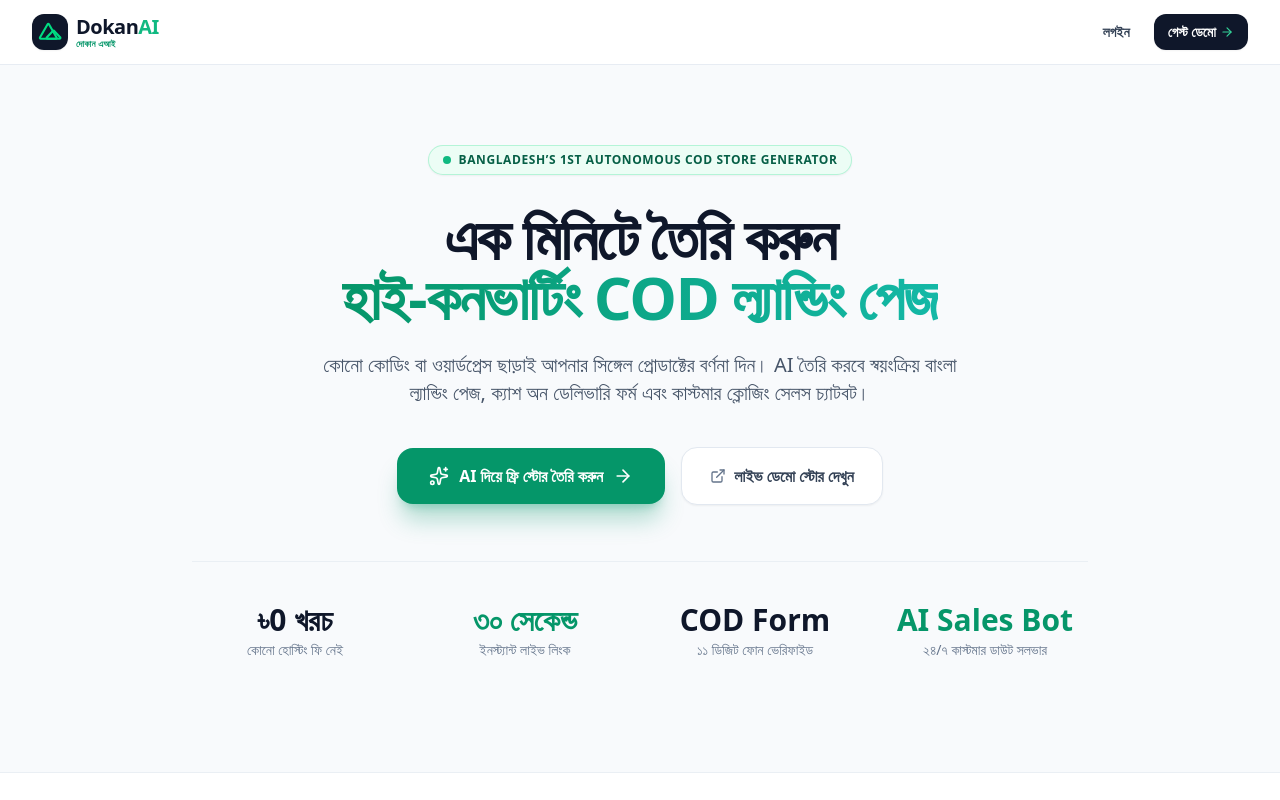
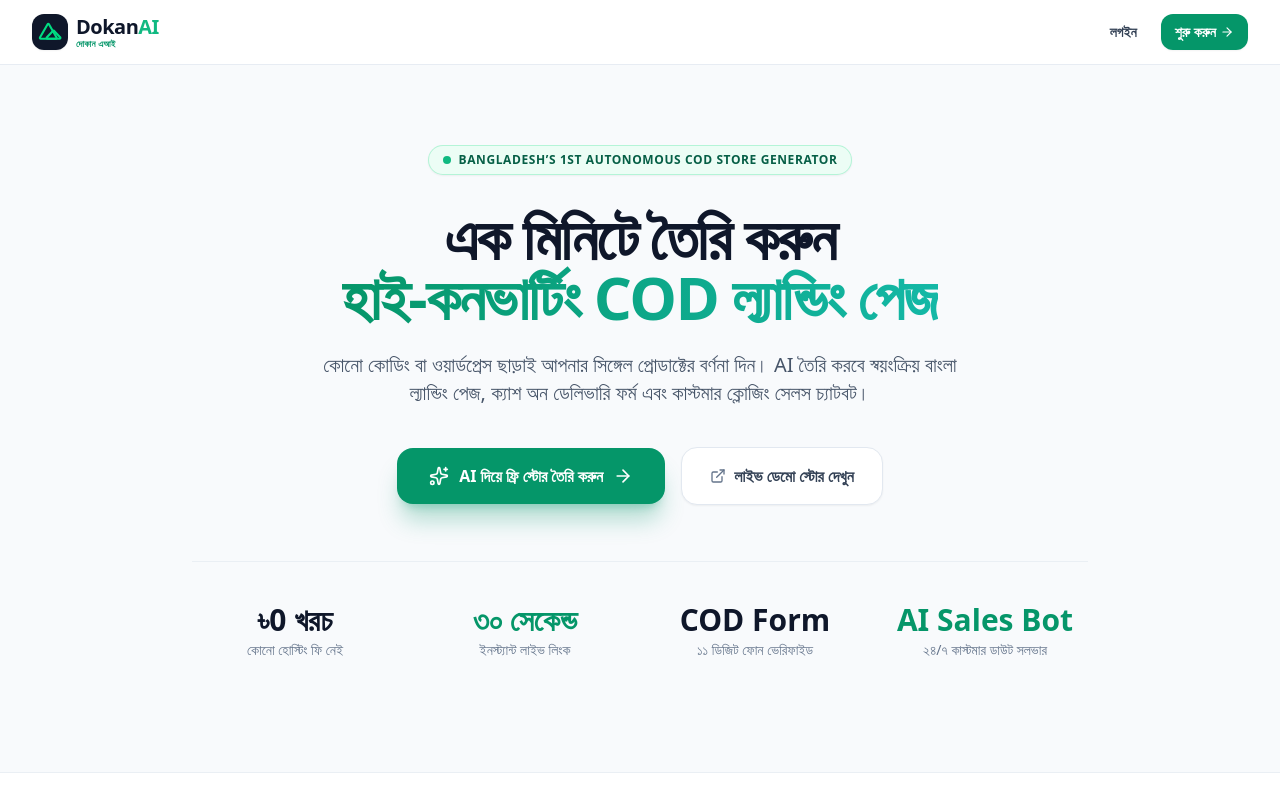
Before and after one commit to trtajim/dokan-ai, a Nuxt app: page / in a window 1280 px wide. Shown: the top 800 px of the page. Built offline with nearby package versions, Linux system fonts and the light colour scheme.

Commit message:
Restrict guest demo text strictly to login page option and treat merchants legitimately

```diff
--- a/components/Navbar.vue
+++ b/components/Navbar.vue
@@ -43,9 +43,9 @@
             লগইন
           </NuxtLink>
 
-          <NuxtLink to="/login" class="px-3.5 py-1.5 sm:py-2 text-xs sm:text-sm font-bold text-white bg-slate-900 hover:bg-slate-800 rounded-xl transition-all flex items-center gap-1 shadow-sm">
-            <span>গেস্ট ডেমো</span>
-            <ArrowRight class="w-3.5 h-3.5 text-emerald-400" />
+          <NuxtLink to="/create" class="px-3.5 py-1.5 sm:py-2 text-xs sm:text-sm font-bold text-white bg-emerald-600 hover:bg-emerald-700 rounded-xl transition-all flex items-center gap-1 shadow-sm">
+            <span>শুরু করুন</span>
+            <ArrowRight class="w-3.5 h-3.5 text-white" />
           </NuxtLink>
         </template>
       </div>
--- a/composables/useAuth.ts
+++ b/composables/useAuth.ts
@@ -57,7 +57,7 @@ export const useAuth = () => {
       id: 'demo_judge_account_id',
       email: demoEmail,
       isGuest: true,
-      displayName: 'Judge / Demo Merchant'
+      displayName: 'Verified Merchant'
     }
 
     try {
@@ -73,7 +73,7 @@ export const useAuth = () => {
           email: demoEmail,
           password: demoPassword,
           options: {
-            data: { display_name: 'Judge / Demo Merchant' }
+            data: { display_name: 'Verified Merchant' }
           }
         })
         if (signUpData?.user) {
--- a/pages/login.vue
+++ b/pages/login.vue
@@ -18,17 +18,17 @@
         <div class="p-5 bg-gradient-to-tr from-emerald-50 via-teal-50 to-emerald-50 border-2 border-emerald-300 rounded-2xl text-center space-y-2.5 shadow-sm">
           <div class="inline-flex items-center gap-1.5 text-xs font-black text-emerald-800 uppercase tracking-wider">
             <Zap class="w-4 h-4 text-emerald-600 fill-emerald-600" />
-            <span>বিচারক ও পরীক্ষার্থীদের জন্য তাৎক্ষণিক ডেমো</span>
+            <span>গেস্ট ডেমো লগইন</span>
           </div>
           <p class="text-xs text-slate-600 leading-relaxed font-medium">
-            কোনো ইমেইল পাসওয়ার্ড ছাড়াই সরাসরি ডেমো অ্যাকাউন্ট দিয়ে একাধিক দোকান তৈরি ও পরিচালনা পরীক্ষা করুন।
+            পাসওয়ার্ড ছাড়া সরাসরি এক ক্লিকে পরীক্ষামূলক মার্চেন্ট হিসেবে ড্যাশবোর্ড ও শপ ফিচার যাচাই করুন।
           </p>
           <button
             type="button"
             @click="enterAsGuest"
             class="w-full py-3 px-4 bg-emerald-600 hover:bg-emerald-700 text-white font-black rounded-xl text-sm shadow-md shadow-emerald-600/30 active:scale-95 transition-all flex items-center justify-center gap-2"
           >
-            <span>গেস্ট হিসেবে প্রবেশ করুন (Enter as Guest Demo)</span>
+            <span>গেস্ট ডেমো হিসেবে প্রবেশ করুন (Guest Demo)</span>
             <ArrowRight class="w-4 h-4" />
           </button>
         </div>
```
